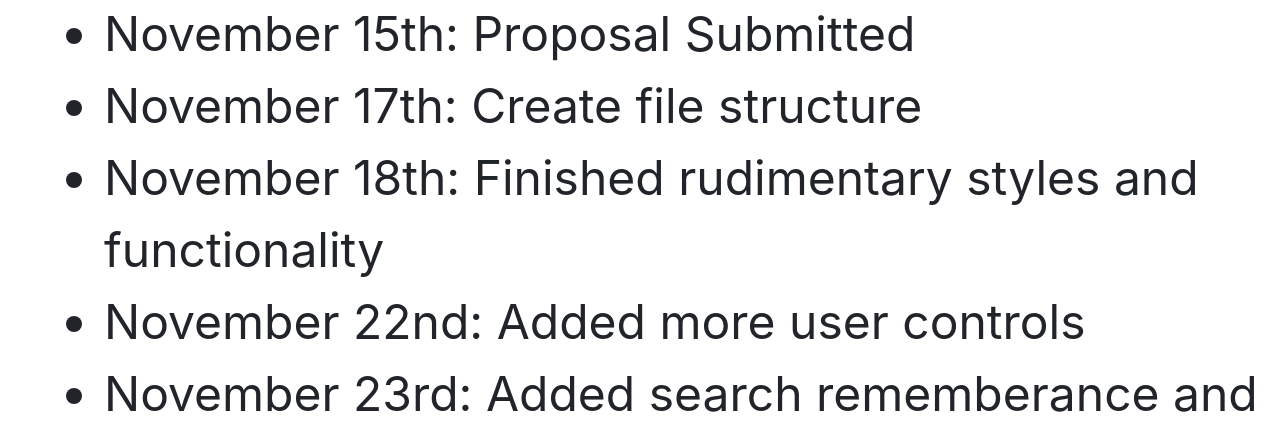
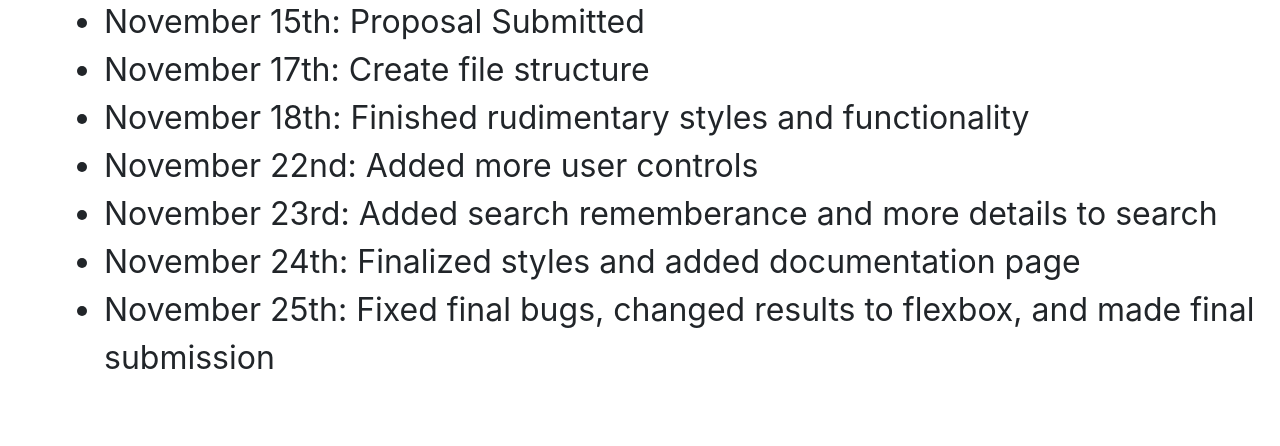
Before and after one commit to GameBoyJak/235_Group13, a plain HTML site: page Project2/documentation.html in a window 1280 px wide. Shown: the part 243-689 px from the top of the page. Drawn offline with Linux system fonts and the light colour scheme.

Commit message:
FInal commit

```diff
--- a/Project2/documentation.html
+++ b/Project2/documentation.html
@@ -23,6 +23,7 @@
     <li>November 22nd: Added more user controls</li>
     <li>November 23rd: Added search rememberance and more details to search</li>
     <li>November 24th: Finalized styles and added documentation page</li>
+    <li>November 25th: Fixed final bugs, changed results to flexbox, and made final submission</li>
 </ul>
 
 <footer>
--- a/Project2/styles/style.css
+++ b/Project2/styles/style.css
@@ -73,6 +73,7 @@ hr {
 #content {
     display: flex;
     flex-wrap: wrap;
+    justify-content: center;;
 }
 
 .result {
@@ -106,12 +107,12 @@ ul {
 }
 
 li {
-    font-size: 3em;
+    font-size: 2em;
     transition-duration: 0.1s;
 }
 
 li:hover {
-    font-size: 3.3em;
+    font-size: 2.2em;
     transition-duration: 0.1s;
     color: darkblue;
 }
```
